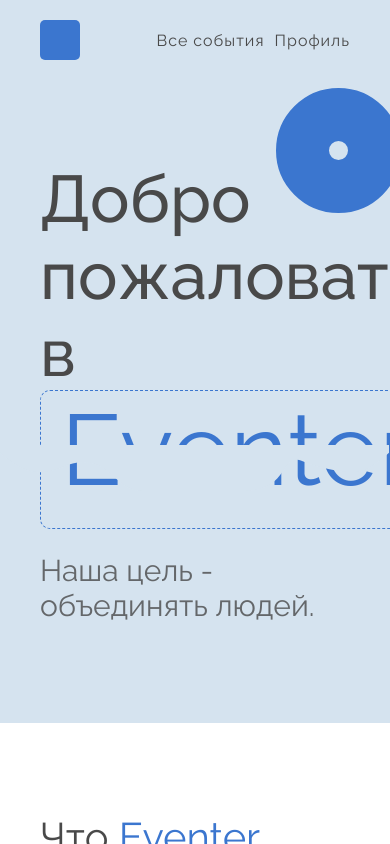
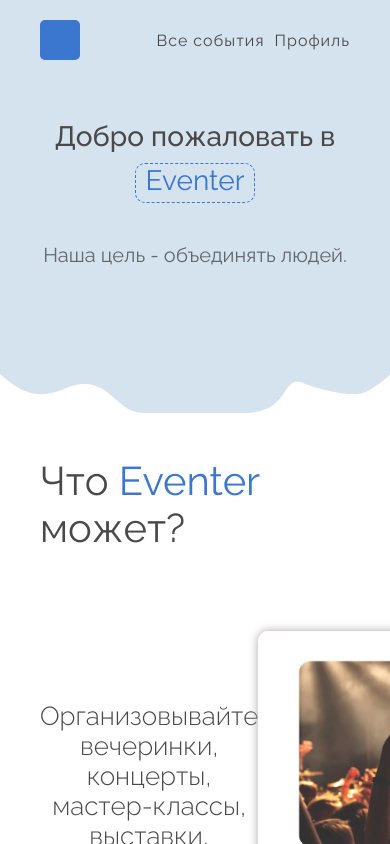
Before and after one commit to simon-Cat/eventer-frontend, a Vue app: page / in a window 390 px wide. Shown: the top 844 px of the page. Built offline with nearby package versions, Linux system fonts and the light colour scheme.

Commit message:
add adaptive for Hero

```diff
--- a/src/components/Hero.vue
+++ b/src/components/Hero.vue
@@ -4,11 +4,7 @@ export default {}
 
 <template>
   <section class="hero section">
-    <h2 class="title">
-      Добро пожаловать в <span class="text-blue">Eventer</span>
-      <div class="circle"></div>
-    </h2>
-
+    <h2 class="title">Добро пожаловать в <span class="text-blue">Eventer</span></h2>
     <p class="description">Наша цель - объединять людей.</p>
     <div class="vector" id="hero-vector"></div>
   </section>
@@ -23,6 +19,7 @@ export default {}
 }
 
 .title {
+  text-align: center;
   font-size: var(--text-size-66);
   font-weight: var(--medium-font-weigth);
   max-width: 1100px;
@@ -30,17 +27,9 @@ export default {}
   position: relative;
 }
 
-.circle {
-  position: absolute;
-  width: 125px;
-  height: 125px;
-  border: 53px solid var(--blue-color);
-  border-radius: var(--raduis-percent-50);
-  top: -72px;
-  right: -51px;
-}
-
 .text-blue {
+  display: inline-block;
+  max-width: 395px;
   color: var(--blue-color);
   font-size: var(--text-size-100);
   padding: 0 20px 20px;
@@ -53,6 +42,7 @@ export default {}
   margin: 0 auto;
   font-size: var(--text-size-30);
   opacity: var(--opacity);
+  text-align: center;
 }
 
 #hero-vector {
@@ -63,4 +53,92 @@ export default {}
   bottom: -365px;
   left: -1px;
 }
+
+@media screen and (max-width: 1153px) {
+  .title {
+    font-size: var(--text-size-58);
+  }
+
+  .text-blue {
+    font-size: var(--text-size-80);
+    padding: 0 20px 10px;
+  }
+}
+
+@media screen and (max-width: 1000px) {
+  .title {
+    font-size: var(--text-size-50);
+  }
+
+  .text-blue {
+    font-size: var(--text-size-70);
+    padding: 0 10px 10px;
+  }
+
+  #hero-vector {
+    bottom: -354px;
+    left: 0px;
+  }
+}
+
+@media screen and (max-width: 863px) {
+  .text-blue {
+    margin-top: 10px;
+  }
+
+  .description {
+    font-size: var(--text-size-26);
+  }
+
+  #hero-vector {
+    bottom: -418px;
+    left: 0px;
+  }
+}
+
+@media screen and (max-width: 581px) {
+  .hero {
+    padding-top: 60px;
+  }
+
+  .title {
+    font-size: var(--text-size-35);
+  }
+
+  .text-blue {
+    font-size: var(--text-size-58);
+    padding: 0 10px 5px;
+  }
+
+  .description {
+    font-size: var(--text-size-24);
+  }
+
+  #hero-vector {
+    bottom: -361px;
+  }
+}
+
+@media screen and (max-width: 445px) {
+  .hero {
+    padding-top: 40px;
+  }
+
+  .title {
+    font-size: var(--text-size-28);
+    margin-bottom: 40px;
+  }
+
+  .text-blue {
+    font-size: var(--text-size-0);
+  }
+
+  .description {
+    font-size: var(--text-size-20);
+  }
+
+  #hero-vector {
+    bottom: -287px;
+  }
+}
 </style>
```
